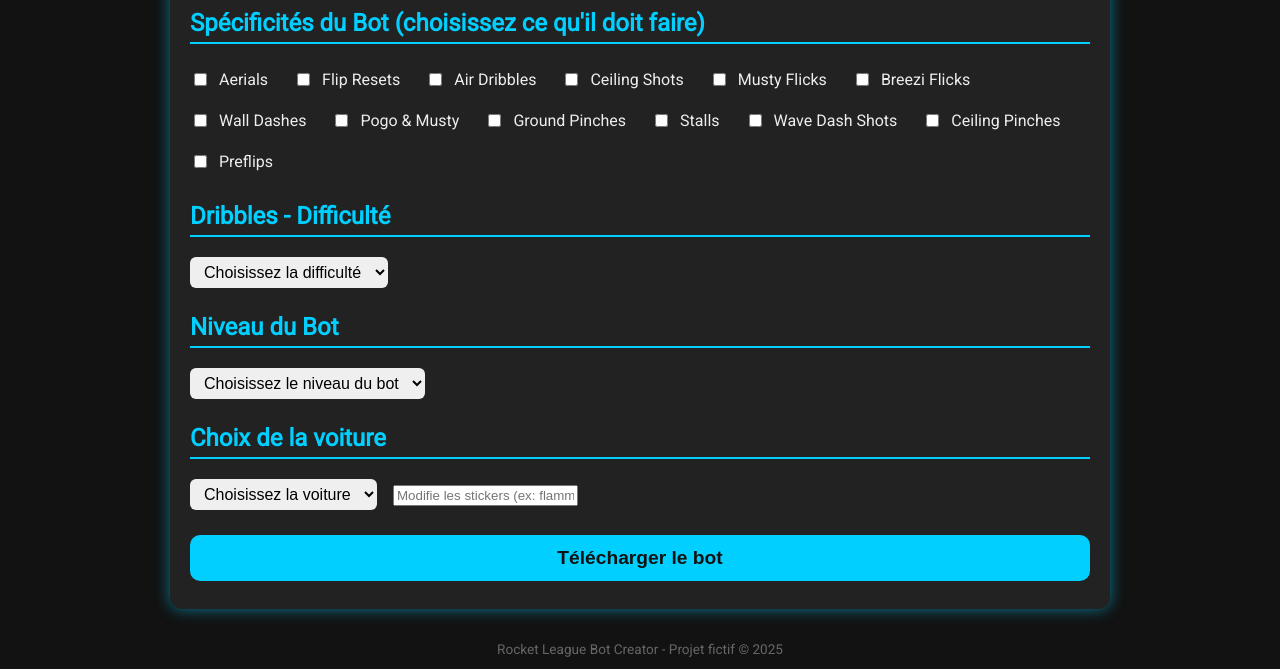
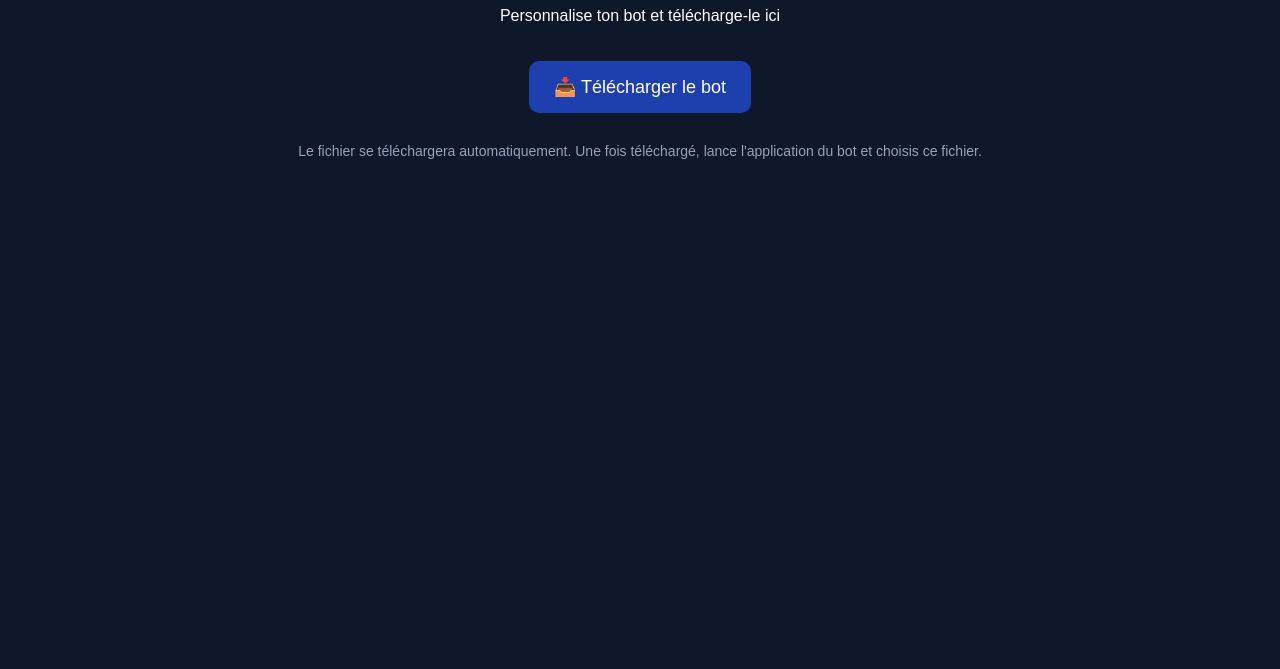
Before and after one commit to Elite-Skyzen/rocketleague-bot-creator, a plain HTML site: page index.html in a window 1280 px wide. Shown: the part 131-800 px from the top of the page. Drawn offline with Linux system fonts and the light colour scheme.

Commit message:
Add files via upload

```diff
--- a/index.html
+++ b/index.html
@@ -2,177 +2,48 @@
 <html lang="fr">
 <head>
   <meta charset="UTF-8" />
-<meta name="viewport" content="width=device-width, initial-scale=1" />
+  <meta name="viewport" content="width=device-width, initial-scale=1.0"/>
   <title>Créateur de Bot Rocket League</title>
   <style>
-  @import url('https://fonts.googleapis.com/css2?family=Orbitron&family=Roboto&display=swap');
+    body {
+      font-family: sans-serif;
+      background: #0f172a;
+      color: white;
+      text-align: center;
+      padding: 50px;
+    }
 
-  body {
-    margin: 0; padding: 0; background: #121212; color: #eee;
-    font-family: 'Roboto', sans-serif;
-    display: flex; flex-direction: column; align-items: center;
-    min-height: 100vh;
+    h1 {
+      color: #38bdf8;
     }
-  header {
-    background: #1f1f1f;
-    width: 100%;
-    padding: 20px;
-    text-align: center;
-    font-family: 'Orbitron', sans-serif;
-    font-size: 2rem;
-    color: #00cfff;
-    letter-spacing: 0.1em;
-  }
-  main {
-    flex: 1;
-    max-width: 900px;
-    width: 95%;
-    padding: 20px;
-    background: #222;
-    margin: 20px 0;
-    border-radius: 12px;
-    box-shadow: 0 0 15px #00cfff88;
-  }
-  section {
-    margin-bottom: 25px;
-  }
-  h2 {
-    color: #00cfff;
-    border-bottom: 2px solid #00cfff;
-    padding-bottom: 5px;
-  }
-  label {
-    display: flex;
-    align-items: center;
-    margin: 6px 0;
-    font-size: 1rem;
-    cursor: pointer;
-  }
-  input[type="checkbox"], input[type="radio"], select {
-    margin-right: 12px;
-  }
-  select {
-    padding: 6px 10px;
-    border-radius: 6px;
+
+    .btn-download {
+      margin-top: 20px;
+      background: #1e40af;
+      color: white;
+      padding: 15px 25px;
       border: none;
-    font-size: 1rem;
-  }
-  button {
-    background: #00cfff;
-    color: #121212;
-    border: none;
-    font-weight: 700;
-    font-size: 1.2rem;
-    padding: 12px 25px;
       border-radius: 10px;
       cursor: pointer;
-    transition: background 0.3s ease;
-    width: 100%;
+      font-size: 18px;
     }
-  button:hover {
-    background: #0099bb;
-  }
-  .flex-row {
-    display: flex;
-    flex-wrap: wrap;
-    gap: 10px 25px;
-  }
-  .flex-col {
-    display: flex;
-    flex-direction: column;
-    flex: 1;
-  }
-  .message-box {
-    background: #003a4d;
-    border: 1px solid #00cfff;
-    padding: 15px;
-    border-radius: 10px;
-    margin-top: 20px;
-    font-size: 1rem;
-    color: #cceeff;
-    white-space: pre-line;
-  }
-  footer {
-    text-align: center;
-    padding: 12px;
-    font-size: 0.85rem;
-    color: #666;
+
+    .btn-download:hover {
+      background: #2563eb;
     }
   </style>
 </head>
 <body>
+  <h1>Créateur de Bot Rocket League</h1>
+  <p>Personnalise ton bot et télécharge-le ici</p>
 
-<header>Créateur de Bot Rocket League</header>
+  <!-- 🔽 Lien vers le fichier du bot (remplace bot-test.zip par ton vrai fichier plus tard) -->
+  <a href="bot-test.zip" download>
+    <button class="btn-download">📥 Télécharger le bot</button>
+  </a>
 
-<main>
-  <form id="botForm">
-
-    <section>
-      <h2>Spécificités du Bot (choisissez ce qu'il doit faire)</h2>
-      <div class="flex-row">
-        <label><input type="checkbox" name="skills" value="Aerials" /> Aerials</label>
-        <label><input type="checkbox" name="skills" value="Flip Resets" /> Flip Resets</label>
-        <label><input type="checkbox" name="skills" value="Air Dribbles" /> Air Dribbles</label>
-        <label><input type="checkbox" name="skills" value="Ceiling Shots" /> Ceiling Shots</label>
-        <label><input type="checkbox" name="skills" value="Musty Flicks" /> Musty Flicks</label>
-        <label><input type="checkbox" name="skills" value="Breezi Flicks" /> Breezi Flicks</label>
-        <label><input type="checkbox" name="skills" value="Wall Dashes" /> Wall Dashes</label>
-        <label><input type="checkbox" name="skills" value="Pogo & Musty" /> Pogo & Musty</label>
-        <label><input type="checkbox" name="skills" value="Ground Pinches" /> Ground Pinches</label>
-        <label><input type="checkbox" name="skills" value="Stalls" /> Stalls</label>
-        <label><input type="checkbox" name="skills" value="Wave Dash Shots" /> Wave Dash Shots</label>
-        <label><input type="checkbox" name="skills" value="Ceiling Pinches" /> Ceiling Pinches</label>
-        <label><input type="checkbox" name="skills" value="Preflips" /> Preflips</label>
-      </div>
-    </section>
-
-    <section>
-      <h2>Dribbles - Difficulté</h2>
-      <select name="dribbleDifficulty" required>
-        <option value="" disabled selected>Choisissez la difficulté</option>
-        <option value="Nul">Nul</option>
-        <option value="Moyen">Moyen</option>
-        <option value="Fort">Fort</option>
-      </select>
-    </section>
-
-    <section>
-      <h2>Niveau du Bot</h2>
-      <select name="botLevel" required>
-        <option value="" disabled selected>Choisissez le niveau du bot</option>
-        <option value="Platine">Platine</option>
-        <option value="Diamant">Diamant</option>
-        <option value="Champion">Champion</option>
-        <option value="Grand Champion">Grand Champion</option>
-        <option value="SSL">Supersonic Legend</option>
-      </select>
-    </section>
-
-    <section>
-      <h2>Choix de la voiture</h2>
-      <select name="car" required>
-        <option value="" disabled selected>Choisissez la voiture</option>
-        <option value="Octane">Octane</option>
-        <option value="Dominus">Dominus</option>
-        <option value="Fennec">Fennec</option>
-        <option value="Breakout">Breakout</option>
-        <option value="Batmobile">Batmobile</option>
-      </select>
-      <input type="text" name="stickers" placeholder="Modifie les stickers (ex: flammes, tribal)" />
-    </section>
-
-    <button type="submit">Télécharger le bot</button>
-
-    <div id="message" class="message-box" style="display:none;"></div>
-  </form>
-</main>
-
-<footer>
-  Rocket League Bot Creator - Projet fictif © 2025
-</footer>
-
-<script>
-  const form = document.getElementById('botForm');
-  const messageBox = document.getElementById('message');
-
-  form.addEventListener('submit',
+  <p style="margin-top:30px; font-size: 14px; color: #94a3b8;">
+    Le fichier se téléchargera automatiquement. Une fois téléchargé, lance l'application du bot et choisis ce fichier.
+  </p>
+</body>
+</html>
```
Lines whose indentation alone changed are shown as unchanged.
